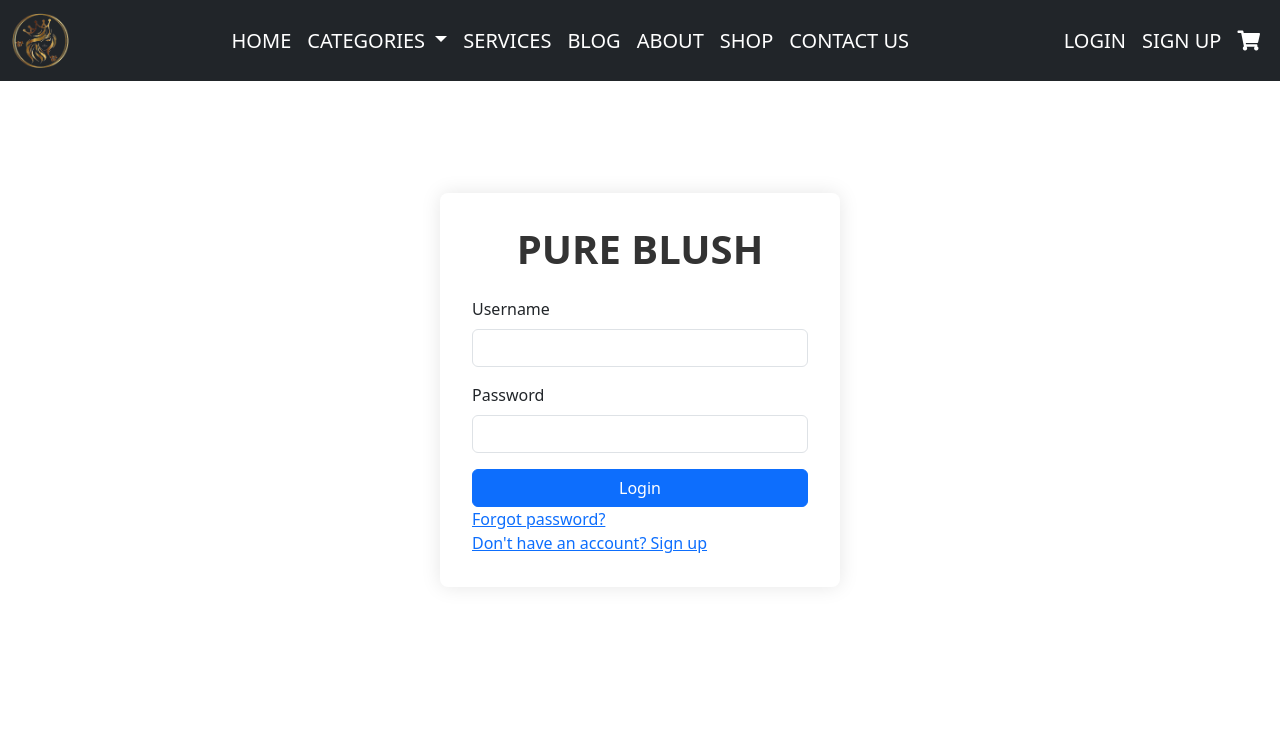
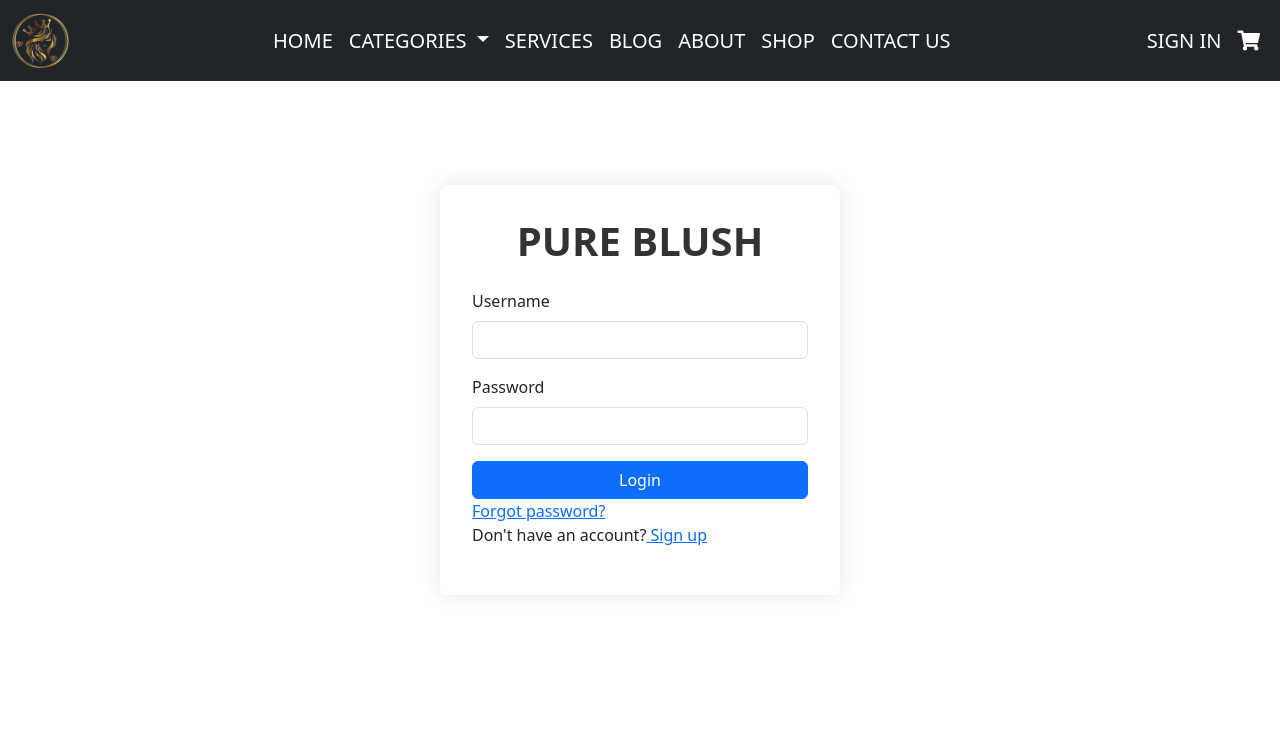
Before and after one commit to DeepnaPV/cosmatic, a Django app: page /user/login/ in a window 1280 px wide. Shown: the top 752 px of the page. Run offline with Django 5.2, Linux system fonts and the light colour scheme.

Commit message:
last modified

```diff
--- a/cosmetic_shop/templates/ulogin.html
+++ b/cosmetic_shop/templates/ulogin.html
@@ -50,7 +50,7 @@
                             <a href="{% url 'password_reset' %}" class="forgot-link">Forgot password?</a>
                         </div>
                         <div class="signup-container">
-                            <a href="{% url 'register' %}" class="signup-link">Don't have an account? Sign up</a>
+                            <p>Don't have an account?<a href="{% url 'register' %}" class="signup-link"> Sign up</a></p>
                         </div>
                     </div>
                 </form>
--- a/cosmetic_shop/templates/unav.html
+++ b/cosmetic_shop/templates/unav.html
@@ -83,10 +83,7 @@
                     </li>
                 {% else %}
                     <li class="nav-item">
-                        <a class="nav-link" href="{% url 'login' %}" style="color: white; font-size: 20px;">LOGIN</a>
-                    </li>
-                    <li class="nav-item">
-                        <a class="nav-link" href="{% url 'register' %}" style="color: white; font-size: 20px;">SIGN UP</a>
+                        <a class="nav-link" href="{% url 'login' %}" style="color: white; font-size: 20px;">SIGN IN</a>
                     </li>
                 {% endif %}
                 <li class="nav-item">
```
